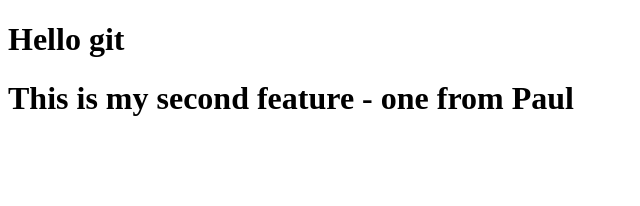
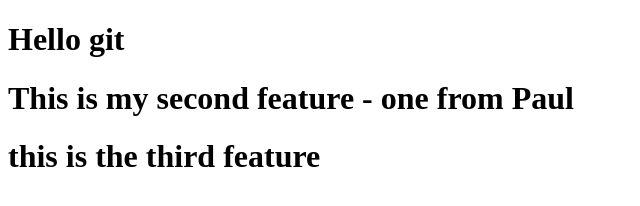
Before and after one commit to burlingtoncodeacademy-students/sdb-23-git-workflow, a plain HTML site: page index.html in a window 1280 px wide. Shown: the whole page, without its empty margins (0-640 px from the left). Drawn offline with Linux system fonts and the light colour scheme.

Commit message:
third feature

```diff
--- a/index.html
+++ b/index.html
@@ -8,5 +8,6 @@
 <body>
     <h1>Hello git </h1>
     <h1>This is my second feature - one from Paul</h1>
+    <h1> this is the third feature </h1>
 </body>
 </html>
```
